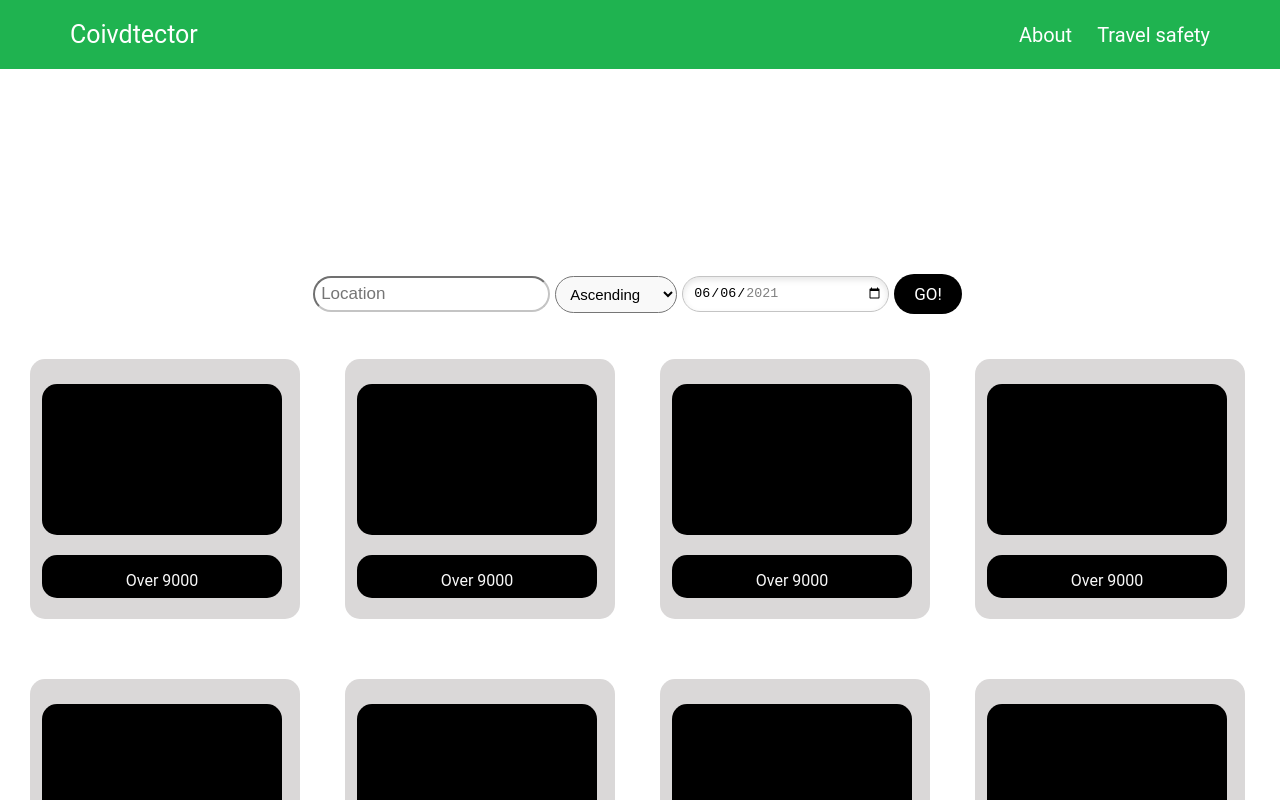
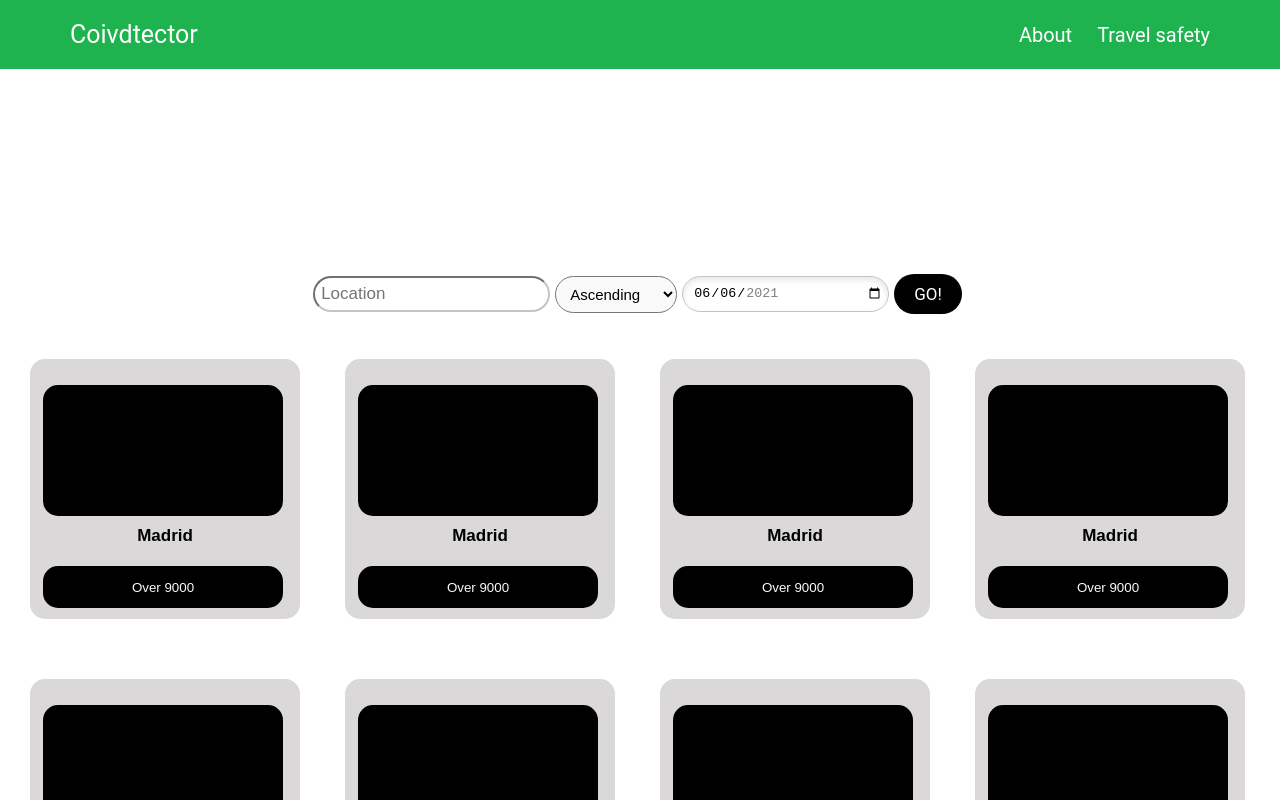
Before and after one commit to itec-ligaac/web-p-a-n-, a React (Create React App) app in the folder frontend/: page / in a window 1280 px wide. Shown: the top 800 px of the page. Built offline with nearby package versions, Linux system fonts and the light colour scheme.

Commit message:
added some more stuff to cards

```diff
--- a/frontend/src/App.css
+++ b/frontend/src/App.css
@@ -79,6 +79,7 @@
 .LocationCard{
   background-color: rgb(218, 216, 216);
   border-radius: 15px;
+  border: none;
   width:270px;
   height:260px;
   display: flex;
@@ -87,7 +88,7 @@
   margin-bottom: 30px;
   margin-top: 30px;
   margin-left: 20px;
-
+  box-shadow: #707070;
 }
 
 .Photo{
@@ -96,7 +97,7 @@
   background-color: black;
   margin-top: 25px;
   border-radius: 15px;
-  margin-left: 12px;
+  margin-left: 7px;
 }
 
 .Vaccinability{
@@ -105,7 +106,8 @@
   background-color: black;
   margin-top: 20px;
   border-radius: 15px;
-  margin-left: 12px;
+  margin-left: 7px;
+  margin-bottom: 10px;
   color: #f9f9f9;
   justify-content: center;
 }
@@ -117,3 +119,9 @@
   justify-content: center;
   align-self: center;
 }
+.CountryName{
+  align-self: center;
+  margin-top: 10px;
+  font-size: 17px;
+  font-weight: bold;
+}
--- a/frontend/src/components/LocationCard.js
+++ b/frontend/src/components/LocationCard.js
@@ -1,13 +1,17 @@
 import React from 'react'
 
 const LocationCard = () => {
+    const onClick = ()=>{
+        console.log("Clicked")
+    }
     return (
-        <div className="LocationCard">
+        <button className="LocationCard" onClick={onClick}>
             <div className="Photo"></div>
+            <div className="CountryName">Madrid</div>
             <div className="Vaccinability">
                 <p> Over 9000</p>
             </div>
-        </div>
+        </button>
     )
 }
 
```
